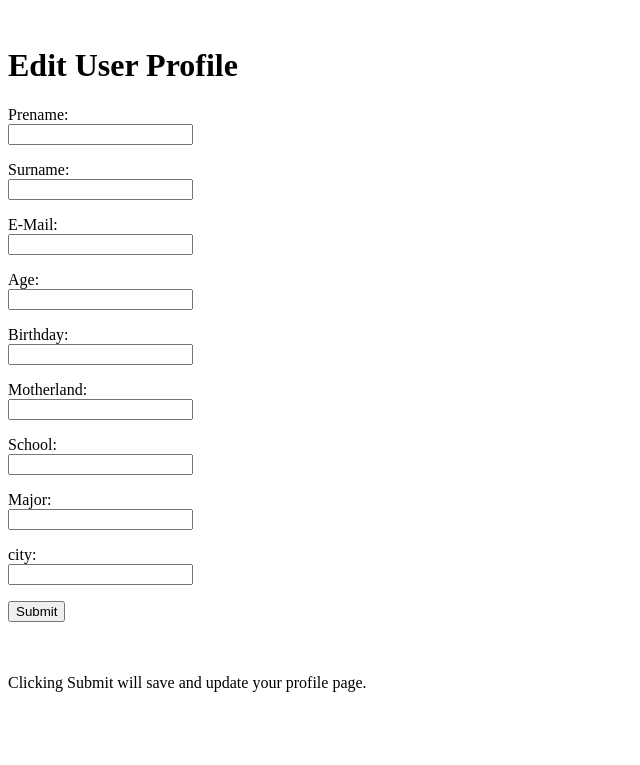
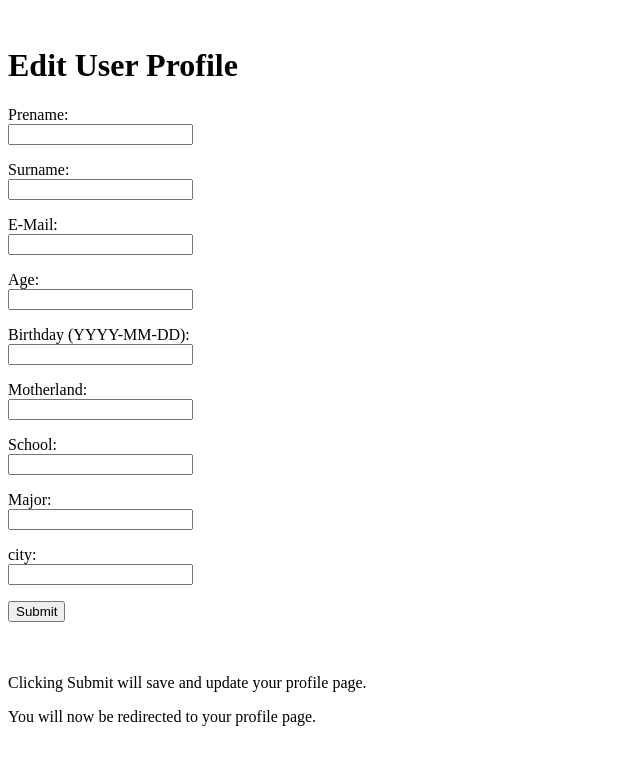
Before and after one commit to Lercerss/SOEN341W18, a Django app: page /editprofile/ in a window 1280 px wide. Shown: the top 765 px of the page, without its empty margins (0-640 px from the left). Run offline with Django 3.2, Linux system fonts and the light colour scheme; a user stored in the database is signed in.

Commit message:
Issue #32 - User Profile Implemented
- fixed date object exception issue
- updated error messages
- removed some unnecessary code

```diff
--- a/SA3/qa_web/forms.py
+++ b/SA3/qa_web/forms.py
@@ -67,8 +67,8 @@ class UserProfile(forms.Form):
 
     birthday = forms.DateField(
         required=True,
-        label='Birthday',
-        error_messages={'required': 'Please insert birthday in the format of (mm/dd/yy)'},
+        label='Birthday (YYYY-MM-DD)',
+        error_messages={'required': 'Please insert birthday in the format of (yyyy-mm-dd)'},
     )
 
     motherland = forms.CharField(
@@ -80,7 +80,7 @@ class UserProfile(forms.Form):
     school = forms.CharField(
         required=True,
         label="School",
-        error_messages = {'required': 'Please insert the country of your country of origin'},
+        error_messages = {'required': 'Please insert the name of your school'},
     )
 
     major = forms.CharField(
--- a/SA3/qa_web/models.py
+++ b/SA3/qa_web/models.py
@@ -23,14 +23,6 @@ class User(AbstractUser):
       a user is created
 
      """
-
-    def create_profile(self):
-        pass
-
-
-
-
-
 
 class Post(models.Model):
     """
--- a/SA3/qa_web/templates/qa_web/EditUserProfile.html
+++ b/SA3/qa_web/templates/qa_web/EditUserProfile.html
@@ -9,7 +9,7 @@
 </head>
 <body>
 
-<!–– Django supported form is looped below to obtain the information -->
+
     <form method="post">
         {% csrf_token %}
         {% for field in form %}
@@ -32,5 +32,6 @@
 
 
 <p>Clicking Submit will save and update your profile page.</p>
+<p> You will now be redirected to your profile page.</p>
 </body>
 </html>
--- a/SA3/qa_web/templates/qa_web/base.html
+++ b/SA3/qa_web/templates/qa_web/base.html
@@ -29,7 +29,7 @@
         {% endblock %}
     </div>
 
-    <div>
+
 
 
     </div>
--- a/SA3/qa_web/views.py
+++ b/SA3/qa_web/views.py
@@ -44,7 +44,7 @@ def edit_profile(request):
             user.first_name = request.POST['prename']
             user.last_name = request.POST['surname']
             user.age = request.POST['age']
-            user.birthday = request.POST['birthday']
+            user.birthday = form.cleaned_data.get('birthday')
             user.motherland = request.POST['motherland']
             user.school= request.POST['school']
             user.major = request.POST['major']
```
Also changed, not shown: SA3/db.sqlite3.
